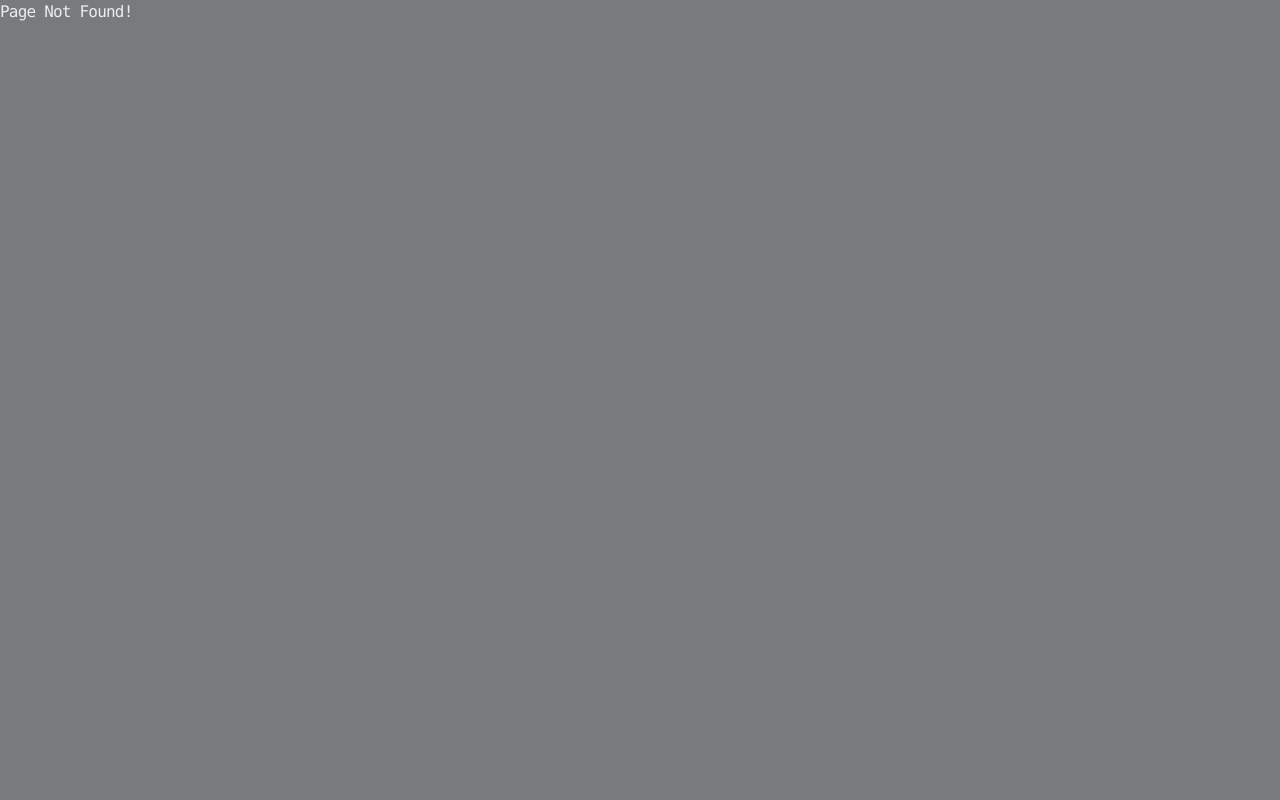
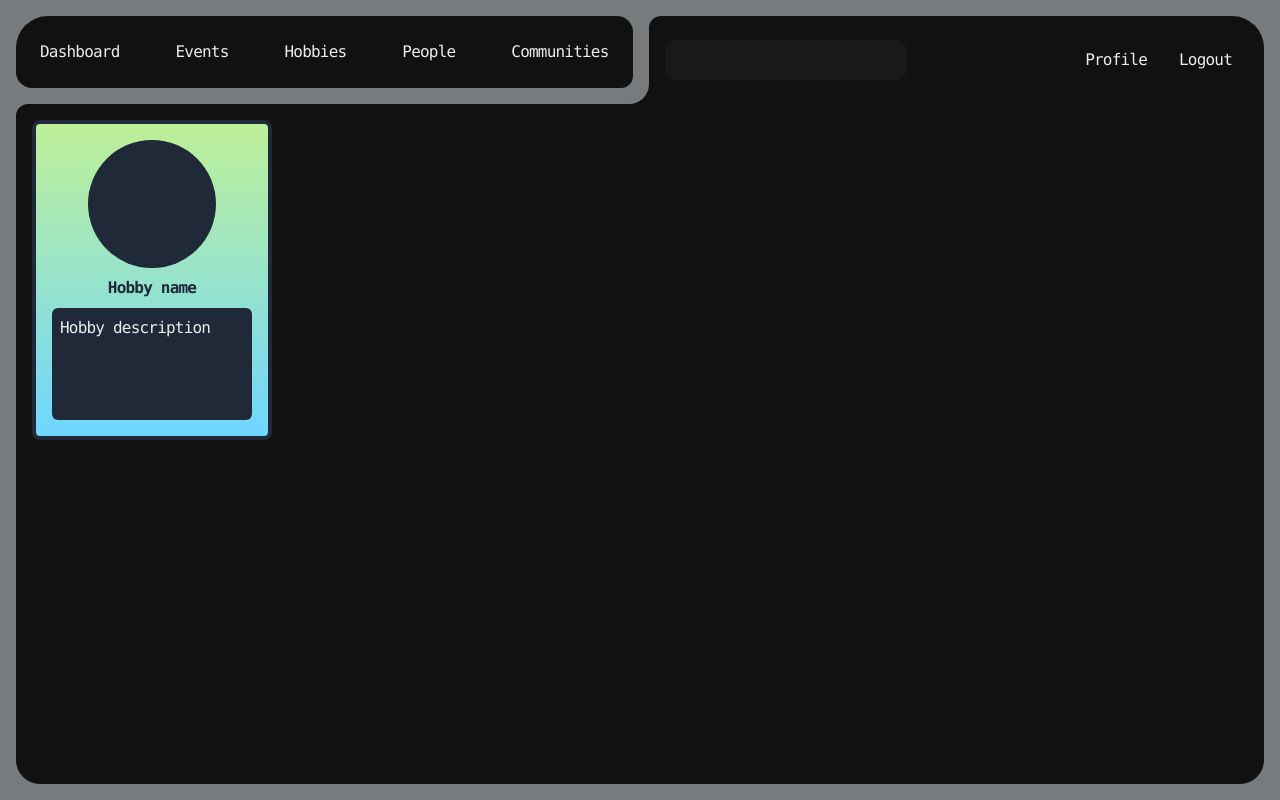
Before and after one commit to ZhminkoRoman/Hobby-Hub, a Next.js app: page /hobbies in a window 1280 px wide. Before the commit this address had no page. Built offline with nearby package versions, Linux system fonts and the light colour scheme.

Commit message:
feat: add hobby card

```diff
--- /dev/null
+++ b/src/app/(dashboard)/hobbies/page.tsx
@@ -0,0 +1,5 @@
+import HobbyCard from "../../_components/HobbyCard";
+
+export default function Hobbies() {
+  return <HobbyCard />;
+}
--- a/src/app/(dashboard)/layout.tsx
+++ b/src/app/(dashboard)/layout.tsx
@@ -7,9 +7,9 @@ export default function DashboardLayout({
   children: React.ReactNode;
 }>) {
   return (
-    <div className="flex flex-col h-fit w-full p-6 box-border">
+    <div className="flex flex-col h-screen w-full">
       <NavMenu />
-      <div className="flex bg-[#111] rounded-l-3xl rounded-br-3xl rounded-ss-xl p-4 h-full shadow-2xl">
+      <div className="bg-[#111] rounded-l-3xl rounded-br-3xl rounded-ss-xl h-full p-4">
         {children}
       </div>
     </div>
--- a/src/app/(dashboard)/page.tsx
+++ b/src/app/(dashboard)/page.tsx
@@ -1,9 +1,5 @@
-import HobbyWrapper from "../_components/HobbyWrapper";
+import EventWrapper from "../_components/EventWrapper";
 
 export default function Dashboard() {
-  return (
-    <div className="gap-2 max-h-[1500px] w-full p-2 overflow-auto">
-      <HobbyWrapper />
-    </div>
-  );
+  return <EventWrapper />;
 }
--- /dev/null
+++ b/src/app/_components/EventCard.tsx
@@ -0,0 +1,72 @@
+"use client";
+import Image from "next/image";
+import EventCardExpanded from "./EventCardExpanded";
+import { useEffect, useState } from "react";
+
+export default function EventCard({
+  title,
+  description,
+}: {
+  readonly title: string;
+  readonly description: string;
+}) {
+  const [cardOpened, setCardOpened] = useState(false);
+
+  const handleOpenCard = () => {
+    setCardOpened((prev) => !prev);
+  };
+
+  const handleCloseCard = () => {
+    setCardOpened(false);
+  };
+
+  useEffect(() => {
+    window.addEventListener("keydown", (event: KeyboardEvent) => {
+      if (event.key === "Escape") {
+        handleCloseCard();
+      }
+    });
+
+    return () =>
+      window.removeEventListener("keydown", (event: KeyboardEvent) => {
+        if (event.key === "Escape") {
+          handleCloseCard();
+        }
+      });
+  }, []);
+
+  return (
+    <>
+      <div
+        className="flex flex-col rounded-2xl w-80 rounded-br-none border-4 border-[#090909] p-2 bg-[#222] cursor-pointer hover:shadow-glow hover:shadow-[#05d9e8] mb-4"
+        onClick={handleOpenCard}
+      >
+        <Image
+          width="200"
+          height="150"
+          src={""}
+          alt={"image"}
+          className="rounded-sm bg-[#111] w-full"
+        />
+        <div className="px-4 py-2 pl-20 flex justify-end h-fit w-full relative before:absolute before:-top-7 before:left-5 before:rounded-full before:w-14 before:h-14 bg-[#666] before:bg-[#666]">
+          <Image
+            width="20"
+            height="20"
+            src={""}
+            alt={"image"}
+            className="absolute w-12 h-12 rounded-full bg-[#eee] -top-6 left-6"
+          />
+          <p className="font-secondary tracking-widest">{title}</p>
+        </div>
+        <p className="h-fit w-full z-10 p-1 py-4">{description}</p>
+      </div>
+      {cardOpened ? (
+        <EventCardExpanded
+          onClose={() => setCardOpened(false)}
+          title={title}
+          description={description}
+        />
+      ) : null}
+    </>
+  );
+}
--- a/src/app/_components/HobbyCardExpanded.tsx
+++ b/src/app/_components/EventCardExpanded.tsx
@@ -1,16 +1,16 @@
 "use client";
 
-interface HobbyCardExpandedProps {
+interface EventCardExpandedProps {
   onClose: () => void;
   readonly title: string;
   readonly description: string;
 }
 
-export default function HobbyCardExpanded({
+export default function EventCardExpanded({
   onClose,
   title,
   description,
-}: Readonly<HobbyCardExpandedProps>) {
+}: Readonly<EventCardExpandedProps>) {
   return (
     <div
       className="flex w-screen h-screen justify-center items-center bg-[rgba(0,0,0,0.6)] absolute top-0 left-0 z-[100]"
--- a/src/app/_components/HobbyWrapper.tsx
+++ b/src/app/_components/EventWrapper.tsx
@@ -1,7 +1,7 @@
 "use client";
 
 import Masonry from "react-masonry-css";
-import HobbyCard from "./HobbyCard";
+import EventCard from "./EventCard";
 
 const hobbiesEvents = [
   {
@@ -42,19 +42,19 @@ const hobbiesEvents = [
   },
 ];
 
-export default function HobbyWrapper() {
+export default function EventWrapper() {
   return (
     <Masonry
-      className="flex gap-2"
-      columnClassName="bg-clip-padding"
+      className="flex"
+      columnClassName="bg-clip-content"
       breakpointCols={5}
     >
-      {hobbiesEvents.map((hobby, index) => {
+      {hobbiesEvents.map((hobbyEvent, index) => {
         return (
-          <HobbyCard
-            title={hobby.person}
-            key={`${hobby.person}_${index}`}
-            description={hobby.description}
+          <EventCard
+            title={hobbyEvent.person}
+            key={`${hobbyEvent.person}_${index}`}
+            description={hobbyEvent.description}
           />
         );
       })}
--- a/src/app/_components/HobbyCard.tsx
+++ b/src/app/_components/HobbyCard.tsx
@@ -1,72 +1,9 @@
-"use client";
-import Image from "next/image";
-import HobbyCardExpanded from "./HobbyCardExpanded";
-import { useEffect, useState } from "react";
-
-export default function HobbyCard({
-  title,
-  description,
-}: {
-  readonly title: string;
-  readonly description: string;
-}) {
-  const [cardOpened, setCardOpened] = useState(false);
-
-  const handleOpenCard = () => {
-    setCardOpened((prev) => !prev);
-  };
-
-  const handleCloseCard = () => {
-    setCardOpened(false);
-  };
-
-  useEffect(() => {
-    window.addEventListener("keydown", (event: KeyboardEvent) => {
-      if (event.key === "Escape") {
-        handleCloseCard();
-      }
-    });
-
-    return () =>
-      window.removeEventListener("keydown", (event: KeyboardEvent) => {
-        if (event.key === "Escape") {
-          handleCloseCard();
-        }
-      });
-  }, []);
-
+export default function HobbyCard() {
   return (
-    <>
-      <div
-        className="flex flex-col rounded-2xl h-fit rounded-br-none w-80 border-4 border-[#090909] p-2 bg-[#222] cursor-pointer hover:shadow-glow hover:shadow-[#05d9e8]"
-        onClick={handleOpenCard}
-      >
-        <Image
-          width="200"
-          height="250"
-          src={""}
-          alt={"image"}
-          className="rounded-sm bg-[#111] w-full"
-        />
-        <div className="px-4 py-2 pl-20 flex justify-end h-fit w-full relative before:absolute before:-top-7 before:left-5 before:rounded-full before:w-14 before:h-14 bg-[#666] before:bg-[#666]">
-          <Image
-            width="20"
-            height="20"
-            src={""}
-            alt={"image"}
-            className="absolute w-12 h-12 rounded-full bg-[#eee] -top-6 left-6"
-          />
-          <p className="font-secondary tracking-widest">{title}</p>
-        </div>
-        <p className="h-fit w-full z-10 p-1 py-4">{description}</p>
-      </div>
-      {cardOpened ? (
-        <HobbyCardExpanded
-          onClose={() => setCardOpened(false)}
-          title={title}
-          description={description}
-        />
-      ) : null}
-    </>
+    <div className="flex flex-col border-4 border-gray-800 rounded-lg w-60 h-80 bg-gradient-to-b to-[#6FD6FF] from-[#BFF098] p-4 gap-2">
+      <div className="self-center p-2 bg-gray-800 rounded-full w-32 h-32"></div>
+      <p className="text-gray-800 font-bold self-center">Hobby name</p>
+      <p className="flex-1 bg-gray-800 p-2 rounded-md">Hobby description</p>
+    </div>
   );
 }
--- a/src/app/_components/NavMenu.tsx
+++ b/src/app/_components/NavMenu.tsx
@@ -15,7 +15,7 @@ const navLinks = [
     label: "Events",
   },
   {
-    href: "#",
+    href: "/hobbies",
     label: "Hobbies",
   },
   {
--- a/src/app/layout.tsx
+++ b/src/app/layout.tsx
@@ -51,9 +51,9 @@ export default async function RootLayout({
   return (
     <html lang="en" suppressHydrationWarning>
       <body
-        className={`${jetBrainsMonoMedium.variable} ${jetBrainsMonoBold.variable} ${jetBrainsMonoExtraBold.variable} ${bigBlueTerminalRegular.variable} ${bigBlueTerminalPlusRegular.variable} ${bigBlueTerminalPlusMonoRegular.variable} h-screen w-screen `}
+        className={`${jetBrainsMonoMedium.variable} ${jetBrainsMonoBold.variable} ${jetBrainsMonoExtraBold.variable} ${bigBlueTerminalRegular.variable} ${bigBlueTerminalPlusRegular.variable} ${bigBlueTerminalPlusMonoRegular.variable} h-screen w-screen`}
       >
-        <main className="w-full text-base flex flex-col gap-2 h-full font-mono main-wrapper relative">
+        <main className="w-full text-base flex flex-col h-full font-mono relative p-4">
           {children}
         </main>
       </body>
```
